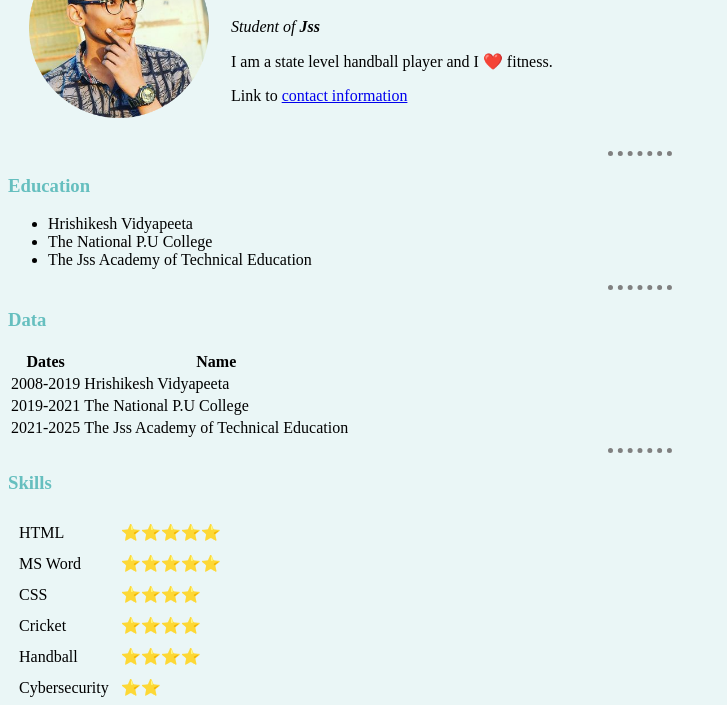
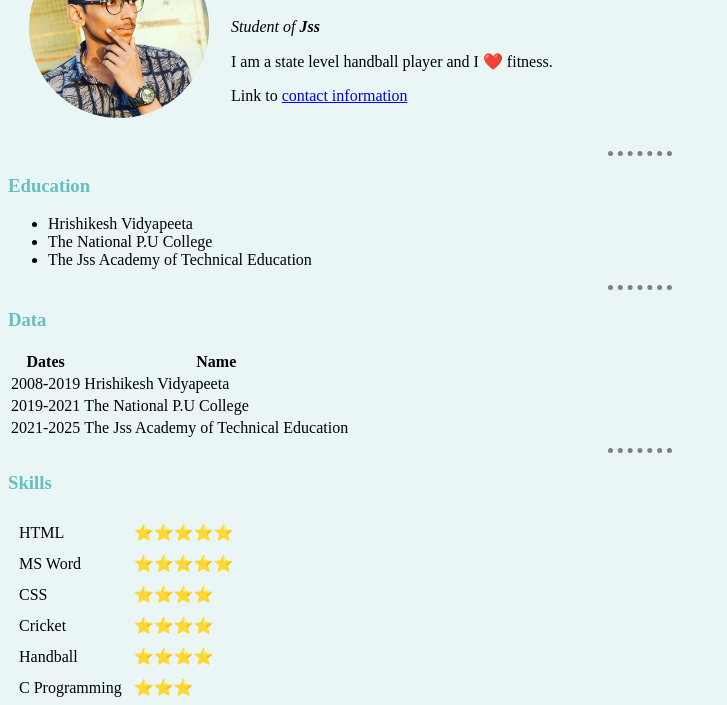
Before and after one commit to Rocksampath1/Cv, a plain HTML site: page index.html in a window 1280 px wide. Shown: the part 91-796 px from the top of the page, without its empty margins (0-727 px from the left). Drawn offline with Linux system fonts and the light colour scheme.

Commit message:
Update index.html

```diff
--- a/index.html
+++ b/index.html
@@ -61,6 +61,7 @@
       <td>HTML</td>
       <td>⭐⭐⭐⭐⭐</td>
     </tr>
+
     <tr>
       <td>MS Word</td>
       <td>⭐⭐⭐⭐⭐</td>
@@ -76,6 +77,14 @@
     <tr>
       <td>Handball</td>
       <td>⭐⭐⭐⭐</td>
+    </tr>
+      <tr>
+      <td>
+        C Programming
+      </td>
+      <td>
+        ⭐⭐⭐
+      </td>
     </tr>
     <tr>
       <td>Cybersecurity</td>
```
